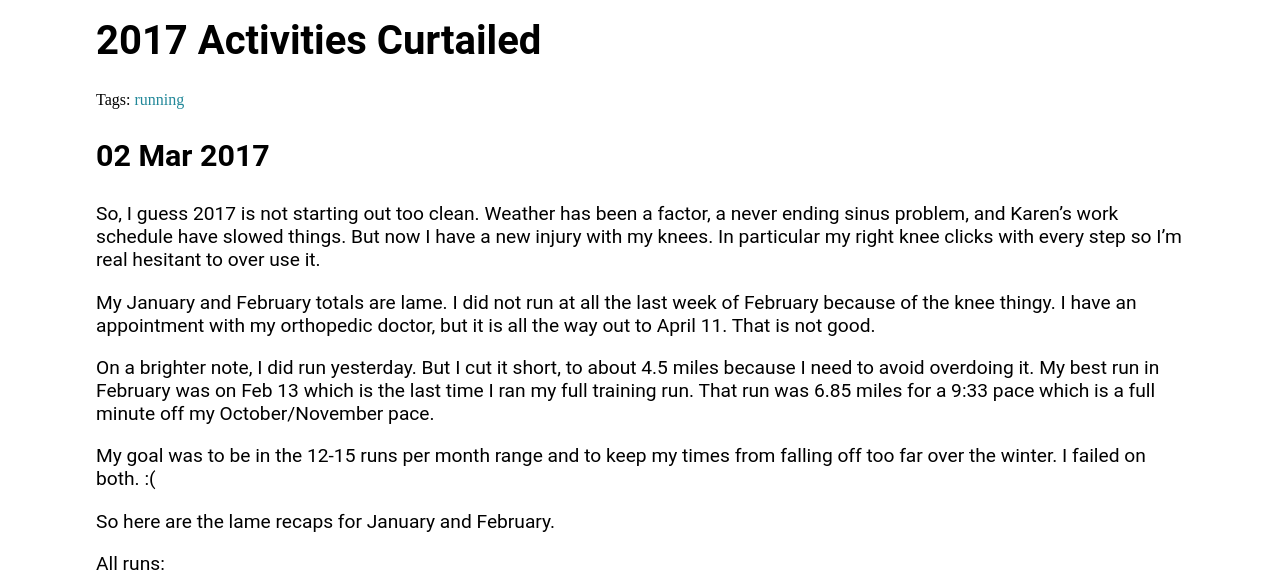
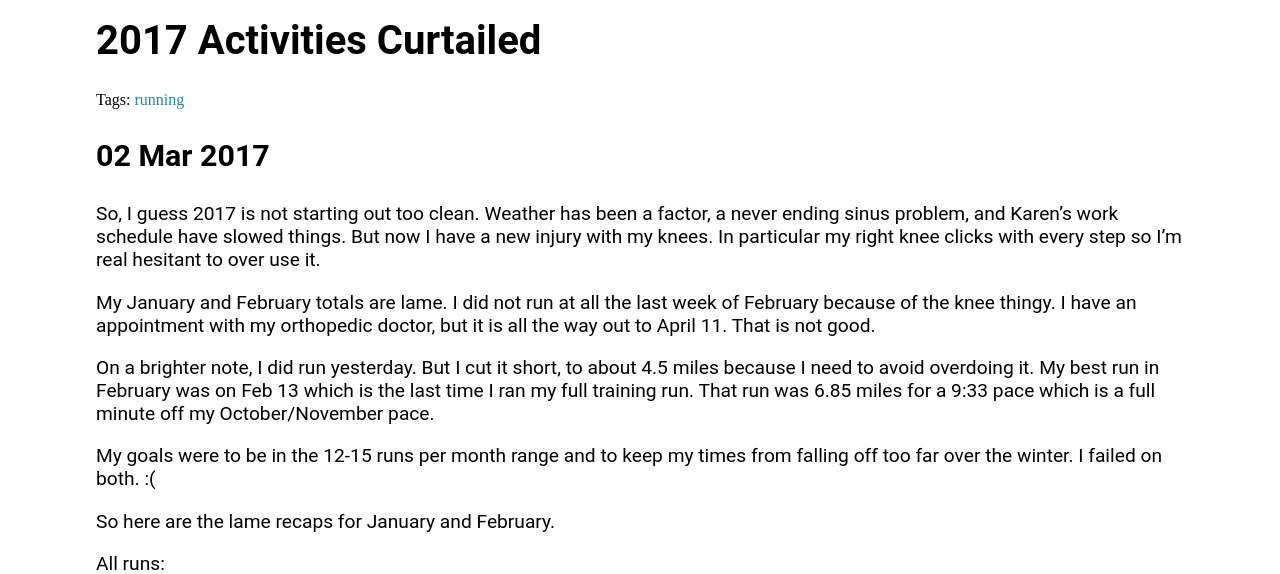
Before and after one commit to mo4dawg/mo4dawg.github.io, a Jekyll site: the page built from _posts/2017-03-02-start of year.md, in a window 1280 px wide, cut to the strip 391-965 px from the top of the page. Built offline with Jekyll 4.4.1, drawn with Linux system fonts in a browser that asks for light colours; comment, search, counter and statistics services are not loaded.

Commit message:
Update 2017-03-02-start of year.md

```diff
--- a/_posts/2017-03-02-start of year.md
+++ b/_posts/2017-03-02-start of year.md
@@ -12,7 +12,7 @@ My January and February totals are lame.  I did not run at all the last week of
 
 On a brighter note, I did run yesterday.  But I cut it short, to about 4.5 miles because I need to avoid overdoing it.  My best run in February was on Feb 13 which is the last time I ran my full training run.  That run was 6.85 miles for a 9:33 pace which is a full minute off my October/November pace.
 
-My goal was to be in the 12-15 runs per month range and to keep my times from falling off too far over the winter.  I failed on both. :(
+My goals were to be in the 12-15 runs per month range and to keep my times from falling off too far over the winter.  I failed on both. :(
 
 So here are the lame recaps for January and February.
 
```
